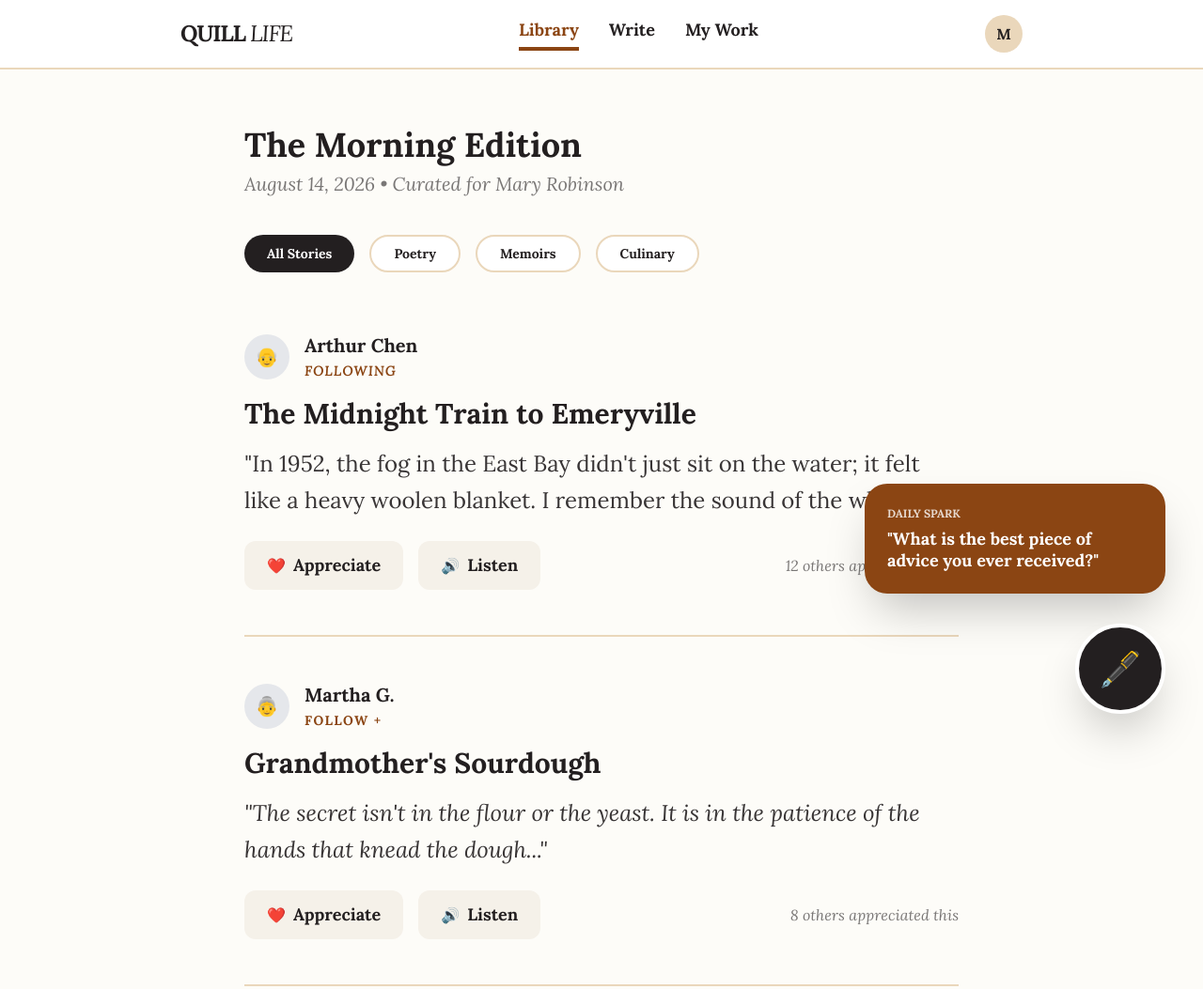
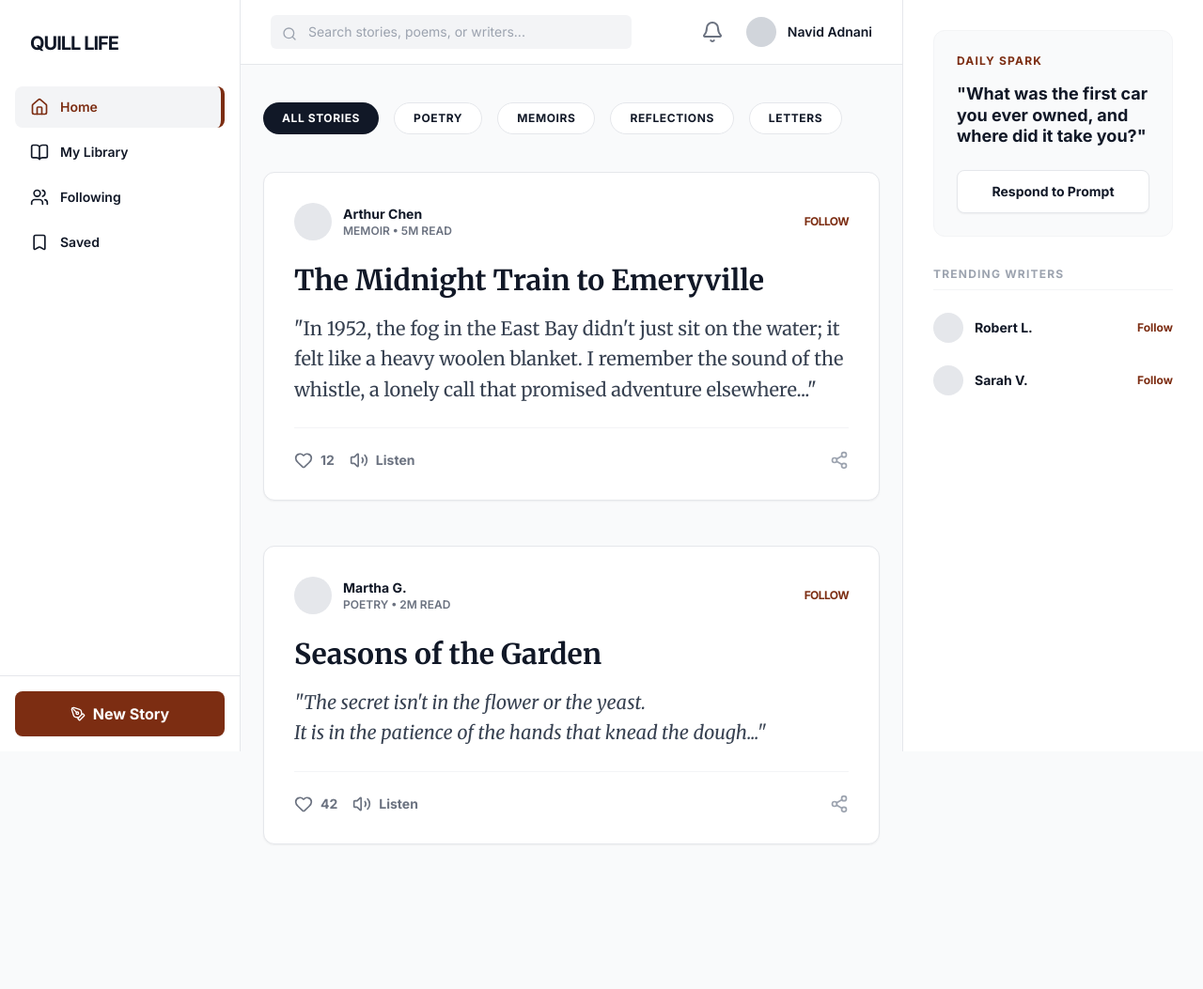
Before and after one commit to nadnani/quill-life-mvp, a plain HTML site: page index.html in a window 1280 px wide. Shown: the whole page at 94% size. After the commit the page ends 939 px from the top, so only its background shows below. Drawn offline with nearby package versions, Linux system fonts and the light colour scheme.

Commit message:
Update index.html

```diff
--- a/index.html
+++ b/index.html
@@ -3,96 +3,189 @@
 <head>
     <meta charset="UTF-8">
     <meta name="viewport" content="width=device-width, initial-scale=1.0">
-    <title>Quill Life | Home</title>
+    <title>Quill Life | Discovery</title>
     <script src="https://cdn.tailwindcss.com"></script>
-    <link href="https://fonts.googleapis.com/css2?family=Lora:ital,wght@0,400;0,700;1,400&display=swap" rel="stylesheet">
+    <link href="https://fonts.googleapis.com/css2?family=Inter:wght@400;500;600;700&family=Merriweather:ital,wght@0,400;0,700;1,400&display=swap" rel="stylesheet">
+    <!-- Lucide Icons for Professional UI -->
+    <script src="https://unpkg.com/lucide@latest"></script>
     <style>
-        body { font-family: 'Lora', serif; background-color: #FDFCF8; color: #231F20; }
-        .app-container { max-width: 800px; margin: 0 auto; padding: 20px; }
-        .nav-button { border-bottom: 4px solid transparent; padding-bottom: 4px; font-weight: bold; }
-        .nav-button.active { border-color: #8B4513; color: #8B4513; }
+        body { font-family: 'Inter', sans-serif; background-color: #F9FAFB; color: #111827; }
+        .serif { font-family: 'Merriweather', serif; }
+        .no-scrollbar::-webkit-scrollbar { display: none; }
+        .sidebar-link:hover { background-color: #F3F4F6; color: #7C2D12; }
+        .active-link { background-color: #F3F4F6; color: #7C2D12; border-right: 4px solid #7C2D12; }
     </style>
 </head>
-<body>
-    <!-- 1. RESIDENT NAVIGATION (Simple, Bold, Easy) -->
-    <nav class="bg-white border-b-2 border-[#EAD7BB] sticky top-0 z-50 px-6 py-4">
-        <div class="flex justify-between items-center max-w-4xl mx-auto">
-            <div class="text-2xl font-bold uppercase tracking-tighter">Quill <span class="italic font-light">Life</span></div>
-            <div class="flex gap-8 text-lg">
-                <button class="nav-button active">Library</button>
-                <button class="nav-button" onclick="alert('Opening Writing Studio...')">Write</button>
-                <button class="nav-button">My Work</button>
+<body class="antialiased">
+
+    <div class="flex min-h-screen">
+
+        <!-- LEFT SIDEBAR NAVIGATION (YouTube/LinkedIn Style) -->
+        <aside class="w-64 bg-white border-r border-gray-200 hidden lg:flex flex-col sticky top-0 h-screen">
+            <div class="p-8">
+                <div class="text-xl font-bold tracking-tighter text-gray-900 uppercase">Quill Life</div>
             </div>
-            <div class="w-10 h-10 bg-[#EAD7BB] rounded-full flex items-center justify-center font-bold">M</div>
-        </div>
+
+            <nav class="flex-1 px-4 space-y-1">
+                <a href="#" class="flex items-center px-4 py-3 text-sm font-semibold rounded-lg active-link">
+                    <i data-lucide="home" class="w-5 h-5 mr-3"></i> Home
+                </a>
+                <a href="#" class="flex items-center px-4 py-3 text-sm font-semibold rounded-lg sidebar-link">
+                    <i data-lucide="book-open" class="w-5 h-5 mr-3"></i> My Library
+                </a>
+                <a href="#" class="flex items-center px-4 py-3 text-sm font-semibold rounded-lg sidebar-link">
+                    <i data-lucide="users" class="w-5 h-5 mr-3"></i> Following
+                </a>
+                <a href="#" class="flex items-center px-4 py-3 text-sm font-semibold rounded-lg sidebar-link">
+                    <i data-lucide="bookmark" class="w-5 h-5 mr-3"></i> Saved
+                </a>
             </nav>
 
-    <div class="app-container">
-        <!-- 2. THE DISCOVERY FEED (What Arthur and Mary see) -->
-        <header class="py-10">
-            <h1 class="text-4xl font-bold mb-2">The Morning Edition</h1>
-            <p class="opacity-60 italic text-xl">August 14, 2026 • Curated for Mary Robinson</p>
+            <div class="p-4 border-t border-gray-200">
+                <button onclick="openEditor()" class="w-full flex items-center justify-center bg-[#7C2D12] text-white py-3 rounded-lg font-bold hover:bg-[#5E220E] transition-colors shadow-sm">
+                    <i data-lucide="pen-tool" class="w-4 h-4 mr-2"></i> New Story
+                </button>
+            </div>
+        </aside>
+
+        <!-- MAIN CONTENT AREA -->
+        <main class="flex-1">
+
+            <!-- TOP BAR (Search & Profile) -->
+            <header class="bg-white border-b border-gray-200 px-8 py-4 flex justify-between items-center sticky top-0 z-40">
+                <div class="relative w-96">
+                    <i data-lucide="search" class="absolute left-3 top-3 w-4 h-4 text-gray-400"></i>
+                    <input type="text" placeholder="Search stories, poems, or writers..." class="w-full pl-10 pr-4 py-2 bg-gray-100 border-none rounded-md text-sm focus:ring-2 focus:ring-[#7C2D12] outline-none">
+                </div>
+                <div class="flex items-center gap-6">
+                    <button class="text-gray-500 hover:text-[#7C2D12]"><i data-lucide="bell" class="w-6 h-6"></i></button>
+                    <div class="flex items-center gap-3 cursor-pointer">
+                        <div class="w-8 h-8 rounded-full bg-gray-300"></div>
+                        <span class="text-sm font-semibold">Navid Adnani</span>
+                    </div>
+                </div>
             </header>
 
-        <!-- Category Filter (The Networking Part) -->
-        <div class="flex gap-4 overflow-x-auto pb-6 no-scrollbar">
-            <button class="bg-[#231F20] text-white px-6 py-2 rounded-full text-sm font-bold whitespace-nowrap">All Stories</button>
-            <button class="bg-white border-2 border-[#EAD7BB] px-6 py-2 rounded-full text-sm font-bold whitespace-nowrap">Poetry</button>
-            <button class="bg-white border-2 border-[#EAD7BB] px-6 py-2 rounded-full text-sm font-bold whitespace-nowrap">Memoirs</button>
-            <button class="bg-white border-2 border-[#EAD7BB] px-6 py-2 rounded-full text-sm font-bold whitespace-nowrap">Culinary</button>
+            <!-- FEED SECTION -->
+            <div class="max-w-3xl mx-auto py-10 px-6">
+
+                <!-- Category Tabs -->
+                <div class="flex gap-4 mb-10 overflow-x-auto no-scrollbar">
+                    <button class="px-5 py-2 bg-gray-900 text-white rounded-full text-xs font-bold uppercase tracking-wider">All Stories</button>
+                    <button class="px-5 py-2 bg-white border border-gray-200 rounded-full text-xs font-bold uppercase tracking-wider hover:border-[#7C2D12]">Poetry</button>
+                    <button class="px-5 py-2 bg-white border border-gray-200 rounded-full text-xs font-bold uppercase tracking-wider hover:border-[#7C2D12]">Memoirs</button>
+                    <button class="px-5 py-2 bg-white border border-gray-200 rounded-full text-xs font-bold uppercase tracking-wider hover:border-[#7C2D12]">Reflections</button>
+                    <button class="px-5 py-2 bg-white border border-gray-200 rounded-full text-xs font-bold uppercase tracking-wider hover:border-[#7C2D12]">Letters</button>
                 </div>
 
-        <!-- THE FEED (Actual Content Cards) -->
-        <div class="space-y-12 py-10">
+                <!-- FEED ITEMS -->
+                <div class="space-y-12">
+
                     <!-- Story Card 1 -->
-            <article class="border-b-2 border-[#EAD7BB] pb-12">
-                <div class="flex items-center gap-4 mb-4">
-                    <div class="w-12 h-12 bg-gray-200 rounded-full flex items-center justify-center text-xl">👴</div>
+                    <article class="bg-white border border-gray-200 rounded-xl overflow-hidden shadow-sm hover:shadow-md transition-shadow">
+                        <div class="p-8">
+                            <div class="flex justify-between items-center mb-6">
+                                <div class="flex items-center gap-3">
+                                    <div class="w-10 h-10 rounded-full bg-gray-200"></div>
                                     <div>
-                        <p class="font-bold text-xl">Arthur Chen</p>
-                        <button class="text-[#8B4513] font-bold text-sm uppercase tracking-widest hover:underline italic">Following</button>
+                                        <h4 class="font-bold text-sm">Arthur Chen</h4>
+                                        <p class="text-xs text-gray-500 uppercase font-semibold">Memoir • 5m read</p>
                                     </div>
                                 </div>
-                <h2 class="text-3xl font-bold mb-4">The Midnight Train to Emeryville</h2>
-                <p class="text-2xl leading-relaxed opacity-90 mb-6">"In 1952, the fog in the East Bay didn't just sit on the water; it felt like a heavy woolen blanket. I remember the sound of the whistle..."</p>
-                <div class="flex justify-between items-center">
+                                <button class="text-[#7C2D12] text-xs font-bold uppercase tracking-tighter hover:underline">Follow</button>
+                            </div>
+                            <h2 class="serif text-3xl font-bold mb-4 leading-tight">The Midnight Train to Emeryville</h2>
+                            <p class="serif text-xl text-gray-700 leading-relaxed line-clamp-3 mb-6">
+                                "In 1952, the fog in the East Bay didn't just sit on the water; it felt like a heavy woolen blanket. I remember the sound of the whistle, a lonely call that promised adventure elsewhere..."
+                            </p>
+                            <div class="flex justify-between items-center border-t border-gray-100 pt-6">
                                 <div class="flex gap-4">
-                        <button class="bg-[#F5F1E9] px-6 py-3 rounded-xl font-bold flex items-center gap-2">❤️ <span class="text-lg">Appreciate</span></button>
-                        <button class="bg-[#F5F1E9] px-6 py-3 rounded-xl font-bold flex items-center gap-2">🔊 <span class="text-lg">Listen</span></button>
+                                    <button class="flex items-center text-gray-500 hover:text-red-600 transition-colors">
+                                        <i data-lucide="heart" class="w-5 h-5 mr-2"></i> <span class="text-sm font-bold">12</span>
+                                    </button>
+                                    <button class="flex items-center text-gray-500 hover:text-[#7C2D12] transition-colors">
+                                        <i data-lucide="volume-2" class="w-5 h-5 mr-2"></i> <span class="text-sm font-bold">Listen</span>
+                                    </button>
                                 </div>
-                    <p class="italic opacity-60">12 others appreciated this</p>
+                                <button class="text-gray-400 hover:text-gray-900"><i data-lucide="share-2" class="w-5 h-5"></i></button>
+                            </div>
                         </div>
                     </article>
 
                     <!-- Story Card 2 -->
-            <article class="border-b-2 border-[#EAD7BB] pb-12">
-                <div class="flex items-center gap-4 mb-4">
-                    <div class="w-12 h-12 bg-gray-200 rounded-full flex items-center justify-center text-xl">👵</div>
+                    <article class="bg-white border border-gray-200 rounded-xl overflow-hidden shadow-sm">
+                        <div class="p-8">
+                            <div class="flex justify-between items-center mb-6">
+                                <div class="flex items-center gap-3">
+                                    <div class="w-10 h-10 rounded-full bg-gray-200"></div>
                                     <div>
-                        <p class="font-bold text-xl">Martha G.</p>
-                        <button class="text-[#8B4513] font-bold text-sm uppercase tracking-widest hover:underline">Follow +</button>
+                                        <h4 class="font-bold text-sm">Martha G.</h4>
+                                        <p class="text-xs text-gray-500 uppercase font-semibold">Poetry • 2m read</p>
                                     </div>
                                 </div>
-                <h2 class="text-3xl font-bold mb-4">Grandmother's Sourdough</h2>
-                <p class="text-2xl leading-relaxed opacity-90 mb-6 italic">"The secret isn't in the flour or the yeast. It is in the patience of the hands that knead the dough..."</p>
-                <div class="flex justify-between items-center">
+                                <button class="text-[#7C2D12] text-xs font-bold uppercase tracking-tighter hover:underline">Follow</button>
+                            </div>
+                            <h2 class="serif text-3xl font-bold mb-4 leading-tight">Seasons of the Garden</h2>
+                            <p class="serif text-xl text-gray-700 leading-relaxed italic mb-6">
+                                "The secret isn't in the flower or the yeast.<br/> It is in the patience of the hands that knead the dough..."
+                            </p>
+                            <div class="flex justify-between items-center border-t border-gray-100 pt-6">
                                 <div class="flex gap-4">
-                        <button class="bg-[#F5F1E9] px-6 py-3 rounded-xl font-bold flex items-center gap-2">❤️ <span class="text-lg">Appreciate</span></button>
-                        <button class="bg-[#F5F1E9] px-6 py-3 rounded-xl font-bold flex items-center gap-2">🔊 <span class="text-lg">Listen</span></button>
+                                    <button class="flex items-center text-gray-500 hover:text-red-600 transition-colors">
+                                        <i data-lucide="heart" class="w-5 h-5 mr-2"></i> <span class="text-sm font-bold">42</span>
+                                    </button>
+                                    <button class="flex items-center text-gray-500 hover:text-[#7C2D12] transition-colors">
+                                        <i data-lucide="volume-2" class="w-5 h-5 mr-2"></i> <span class="text-sm font-bold">Listen</span>
+                                    </button>
                                 </div>
-                    <p class="italic opacity-60">8 others appreciated this</p>
+                                <button class="text-gray-400 hover:text-gray-900"><i data-lucide="share-2" class="w-5 h-5"></i></button>
+                            </div>
                         </div>
                     </article>
+
                 </div>
             </div>
+        </main>
 
-    <!-- 3. THE WRITING TRIGGER (The "Daily Spark" in the App) -->
-    <div class="fixed bottom-10 right-10 flex flex-col items-end gap-4">
-        <div class="bg-[#8B4513] text-white p-6 rounded-3xl shadow-2xl max-w-xs mb-4">
-            <p class="text-xs font-bold uppercase mb-2 opacity-80">Daily Spark</p>
-            <p class="font-bold text-lg leading-tight">"What is the best piece of advice you ever received?"</p>
+        <!-- RIGHT SIDEBAR (Inspiration & Daily Spark) -->
+        <aside class="w-80 bg-white border-l border-gray-200 hidden xl:flex flex-col sticky top-0 h-screen p-8">
+            <div class="bg-gray-50 rounded-xl p-6 mb-8 border border-gray-100">
+                <h3 class="text-xs font-bold uppercase tracking-widest text-[#7C2D12] mb-4">Daily Spark</h3>
+                <p class="font-bold text-lg mb-6 leading-tight">"What was the first car you ever owned, and where did it take you?"</p>
+                <button class="w-full bg-white border border-gray-200 py-3 rounded-lg text-sm font-bold shadow-sm hover:border-[#7C2D12] transition-colors">Respond to Prompt</button>
             </div>
-        <button class="bg-[#231F20] text-white w-24 h-24 rounded-full shadow-2xl text-4xl flex items-center justify-center border-4 border-white">🖋️</button>
+
+            <div>
+                <h3 class="text-xs font-bold uppercase tracking-widest text-gray-400 mb-6 border-b border-gray-100 pb-2">Trending Writers</h3>
+                <div class="space-y-6">
+                    <div class="flex items-center justify-between">
+                        <div class="flex items-center gap-3">
+                            <div class="w-8 h-8 rounded-full bg-gray-200"></div>
+                            <span class="text-sm font-bold">Robert L.</span>
                         </div>
+                        <button class="text-xs font-bold text-[#7C2D12]">Follow</button>
+                    </div>
+                    <div class="flex items-center justify-between">
+                        <div class="flex items-center gap-3">
+                            <div class="w-8 h-8 rounded-full bg-gray-200"></div>
+                            <span class="text-sm font-bold">Sarah V.</span>
+                        </div>
+                        <button class="text-xs font-bold text-[#7C2D12]">Follow</button>
+                    </div>
+                </div>
+            </div>
+        </aside>
+
+    </div>
+
+    <!-- Initialization Script -->
+    <script>
+        // Initialize Lucide Icons
+        lucide.createIcons();
+
+        function openEditor() {
+            alert("Opening the Writing Studio...");
+        }
+    </script>
 </body>
 </html>
```
Lines whose indentation alone changed are shown as unchanged.
